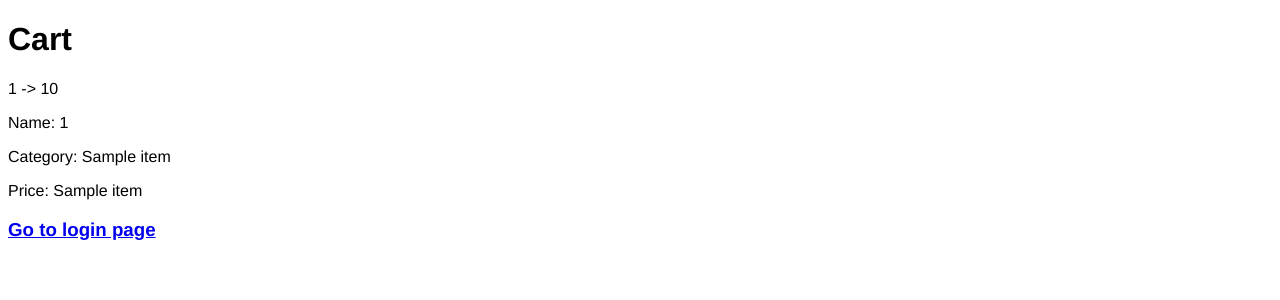
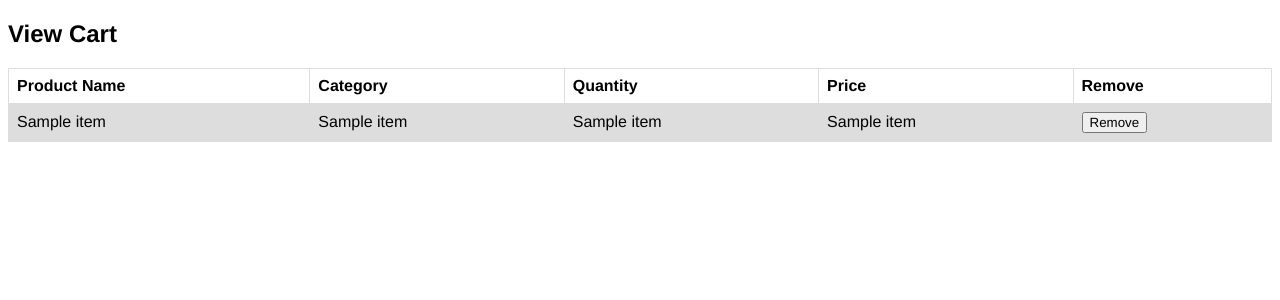
Before and after one commit to rmandyam1/Liquor-Store-Website, a Flask app: template templates/cart.html in a window 1280 px wide. Shown: the top 300 px of the page. Run offline with Flask 2, Linux system fonts and the light colour scheme; the template is opened without the code that fills it: most values are stand-ins (such as "Sample title", 1, 10 or a date in 2020); parts of the project's set-up code (start-up, migrations or seed data) failed here and were passed over.

Commit message:
Fixed Add to Cart and View cart after adding items

```diff
--- a/main.py
+++ b/main.py
@@ -184,7 +184,7 @@ def view_top_sellers():
             print(err)
 
     cursor = cnx.cursor()
-    query = "SELECT DISTINCT p.productId, p.name, p.category, p.description, p.price, o.quantity, p.inventoryQuantity FROM Product p, OrderItem o WHERE o.productId = p.productId AND o.orderId IN (SELECT orderId FROM Orders WHERE completedDate IS NOT NULL) ORDER BY o.quantity DESC LIMIT 5;"
+    query = "SELECT DISTINCT p.productId, p.name, p.category, p.description, p.price, SUM(o.quantity), p.inventoryQuantity FROM Product p, OrderItem o WHERE o.productId = p.productId AND o.orderId IN (SELECT orderId FROM Orders WHERE completedDate IS NOT NULL) GROUP BY o.productId, p.name, p.category, p.description, p.price, p.inventoryQuantity ORDER BY SUM(o.quantity) DESC LIMIT 5;"
     cursor.execute(query)
     data = cursor.fetchall()
 
@@ -234,6 +234,7 @@ def add_to_cart(qty, product_id):
     order_id = get_cart_id()
     print("Back from get cart")
     print(product_id)
+    print(order_id)
     print(qty)
     cursor.execute("SELECT name, category, price FROM Product WHERE productId = %s;" % product_id)
     data1 = cursor.fetchall()
@@ -241,13 +242,16 @@ def add_to_cart(qty, product_id):
     data = cursor.fetchall()
     num = cursor.rowcount
     if (num == 0):
+        print("Item doesn't exist in cart yet")
         query = "INSERT INTO OrderItem VALUES(%s, %s, %s);" % (
             order_id, product_id, qty)
         cursor.execute(query)
+        cnx.commit()
     else:
-        query = "UPDATE OrderItem SET qty = %s WHERE orderId = %s AND productId = %s;" % (
-            qty, order_id, product_id)
-        cursor.execute(query)
+        print("Item already exists in cart")
+        cursor.execute("UPDATE OrderItem SET quantity = %s WHERE orderId = %s AND productId = %s;" % (
+            qty, order_id, product_id))
+        cnx.commit()
 
     cursor.close()
     cnx.close()
@@ -279,6 +283,29 @@ def check_inventory(qty, product_id):
         cnx.close()
         return True
 
+def getcartitems():
+    try:
+        cnx = mysql.connector.connect(
+            user='root', password='12345', host='104.154.215.223', database='village_bottle_shoppe')
+    except mysql.connector.Error as err:
+        if err.errno == errorcode.ER_ACCESS_DENIED_ERROR:
+            print("Something is wrong with your user name or password")
+        elif err.errno == errorcode.ER_BAD_DB_ERROR:
+            print("Database does not exist")
+        else:
+            print(err)
+
+    cursor = cnx.cursor()
+    order_id = get_cart_id()
+    query = "SELECT o.productId, p.name, p.category, o.quantity, (p.price * o.quantity) as TotalPrice FROM OrderItem o INNER JOIN Product p ON o.productId = p.productId WHERE o.orderId = %s;" % order_id
+    cursor.execute(query)
+    data = cursor.fetchall()
+
+    cursor.close()
+    cnx.close()
+
+    return data
+
 
 @app.route('/addquantity', methods=['POST', 'GET'])
 def addquantity():
@@ -293,7 +320,8 @@ def addquantity():
         if (bool_add):
             print(product_id)
             print(qty)
-            data = add_to_cart(qty, product_id)
+            add_to_cart(qty, product_id)
+            data = getcartitems()
     #   Update qty for particular item
         return render_template("cart.html", title="Cart | Village Bottle Shoppe", productId=product_id, qty=qty, data=data)
 
--- a/templates/cart.html
+++ b/templates/cart.html
@@ -6,23 +6,53 @@
         * {
             font-family: Helvetica, sans-serif;
         }
+
+        table {
+            border-collapse: collapse;
+            width: 100%;
+        }
+
+        td,
+        th {
+            border: 1px solid #dddddd;
+            text-align: left;
+            padding: 8px;
+        }
+
+        tr:nth-child(even) {
+            background-color: #dddddd;
+        }
     </style>
 </head>
 
 <body>
+    <h2>View Cart</h2>
 
-    <h1>Cart</h1>
 
-    <p>{{productId}} -> {{qty}}</p>
+    <script>
+        function deleteRow(r) {
+            var i = r.parentNode.parentNode.rowIndex;
+            document.getElementById("myTable").deleteRow(i);
+        }
+    </script>
+    <table id= "myTable">
+        <tr>
+            <th>Product Name</th>
+            <th>Category</th>
+            <th>Quantity</th>
+            <th>Price</th>
+            <th>Remove</th>
+        </tr>
 
-    {% for item in data %}
-    <p>Name: {{item[0]}}</p>
-    <p>Category: {{item[1]}}</p>
-    <p>Price: {{item[2]}}</p>
-    {% endfor %}
-
-    <a href='/trylogin'><h3>Go to login page</h3></a>
-
+        {% for item in data %}
+        <tr>
+            <td>{{item[1]}}</td>
+            <td>{{item[2]}}</td>
+            <td>{{item[3]}}</td>
+            <td>{{item[4]}}</td>
+            <td><input type="button" value="Remove" onclick="deleteRow(this)"></td>
+        </tr>
+        {% endfor %}
+    </table>
 </body>
-
 </html>
--- a/templates/customerhome.html
+++ b/templates/customerhome.html
@@ -110,7 +110,7 @@
                 <h4>${{item[4]}}</h4>
                 <form action="{{url_for('addquantity')}}" method="POST">
                     <input type="text" id="productId" name="productId"
-                        style="width: 100%; font-size: 5px; justify-content: center; text-align: center; "
+                        style="width: 100%; font-size: 5px; justify-content: center; text-align: center; visibility:hidden"
                         value="{{item[0]}}">
                     <label for="quantity">Quantity (max 10):</label>
                     <input type="number" id="quantity" name="quantity" min="1" max="10"
```
Also changed, not shown: templates/viewproducts.html (+7 -4 lines).
